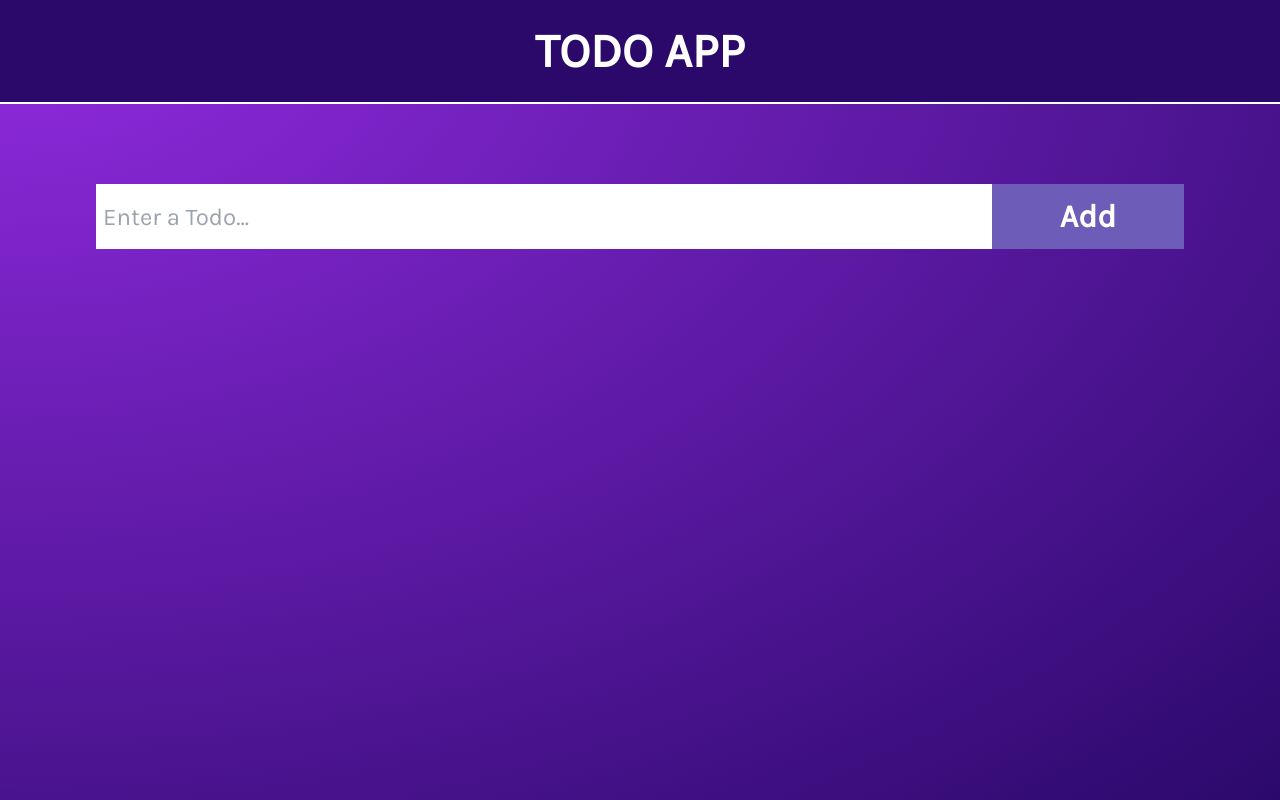
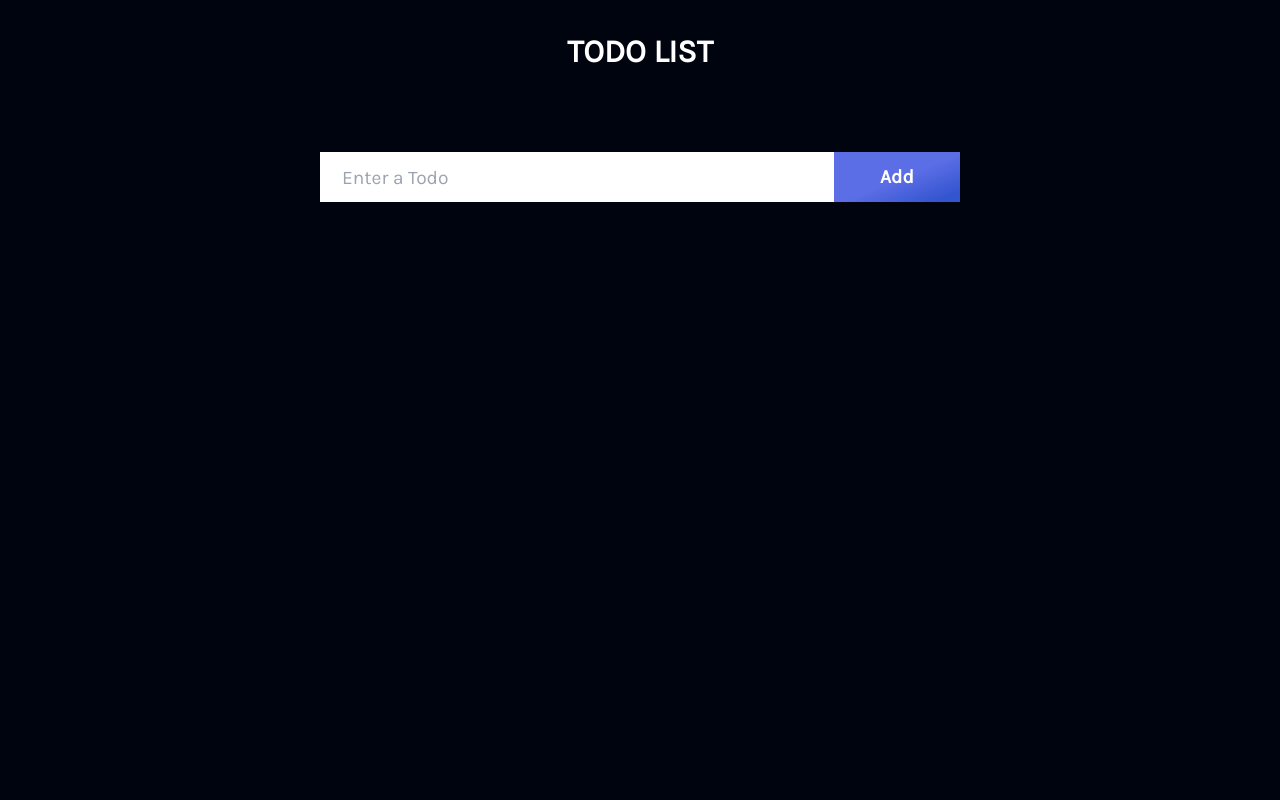
Before and after one commit to Cornerstone-04/todo-app, a React (Create React App) app: page / in a window 1280 px wide. Built offline with nearby package versions, Linux system fonts and the light colour scheme.

Commit message:
feat: Change app layout

```diff
--- a/public/index.html
+++ b/public/index.html
@@ -13,17 +13,12 @@
     <link rel="manifest" href="%PUBLIC_URL%/manifest.json" />
     <style>
       body {
-        background: radial-gradient(
-          at top left,
-          rgba(146, 43, 225, 1) 0%,
-          rgba(43, 9, 107, 1) 100%
-        );
-        background-repeat: no-repeat;
+        background: #00040f;
         width: 100%;
         min-height: 100vh;
         margin: 0;
         padding: 0;
-        padding-bottom: 20px;
+        padding-bottom: 40px;
         scroll-behavior: smooth;
       }
     </style>
--- a/src/App.jsx
+++ b/src/App.jsx
@@ -1,6 +1,6 @@
 import React, { useState, useEffect } from 'react'
 import "./index.css"
-import { Header, Text, Todo } from './Components';
+import { Header, Form, List } from './Components';
 
 function App() {
   const initialState = JSON.parse(localStorage.getItem("todo")) || [];
@@ -15,7 +15,7 @@ function App() {
   return (
     <div className="App">
       <Header />
-      <Text
+      <Form
         input={input}
         setInput={setInput}
         todo={todo}
@@ -23,7 +23,7 @@ function App() {
         editTodo={editTodo}
         setEditTodo={setEditTodo}
       />
-      <Todo
+      <List
         todo={todo}
         setTodo={setTodo}
         setEditTodo={setEditTodo} />
--- /dev/null
+++ b/src/Components/Form.jsx
@@ -0,0 +1,57 @@
+import React, { useEffect } from "react";
+import "../index.css";
+import { v4 as uuidv4 } from "uuid";
+
+const Form = ({ input, setInput, todo, setTodo, editTodo, setEditTodo }) => {
+  const updateTodo = (title, id, completed) => {
+    const newTodo = todo.map((todo) =>
+      todo.id === id ? { title, id, completed } : todo
+    );
+    setTodo(newTodo);
+    setEditTodo("");
+  };
+  useEffect(() => {
+    if (editTodo) {
+      setInput(editTodo.title);
+    } else {
+      setInput("");
+    }
+  }, [setInput, editTodo]);
+
+  const onInputChange = (event) => {
+    setInput(event.target.value);
+  };
+
+  const onFormSubmit = (event) => {
+    event.preventDefault();
+    if (!editTodo) {
+      setTodo([...todo, { id: uuidv4(), title: input, completed: false }]);
+      setInput("");
+    } else {
+      updateTodo(input, editTodo.id, editTodo.completed);
+    }
+  };
+  return (
+    <form
+      onSubmit={onFormSubmit}
+      className="md:w-[50%] w-[90%] flex justify-center items-center my-0 mx-auto mb-[50px]"
+    >
+      <input
+        className="py-0 px-[20px] w-full outline-none h-[50px] border-2 border-transparent text-[1.2rem] font-karla bg-white transition-all ease-linear"
+        type="text"
+        placeholder="Enter a Todo"
+        value={input}
+        required
+        onChange={onInputChange}
+      />
+      <button
+        type="submit"
+        className="font-black text-[1.2rem] font-karla bg-blue-gradient text-white w-[25%] h-[50px] p-0 border-0 cursor-pointer flex justify-center items-center hover:bg-[#311987] active:bg-[#311987] transition-all ease-linear"
+      >
+        {editTodo ? "OK" : "Add"}
+      </button>
+    </form>
+  );
+};
+
+export default Form;
--- a/src/Components/Header.jsx
+++ b/src/Components/Header.jsx
@@ -1,12 +1,12 @@
-import React from 'react'
-import "../index.css"
+import React from "react";
+import "../index.css";
 
-export default function Header() {
-    return (
-        <div className="text-white uppercase w-full h-[6.5rem] flex justify-center items-center border-b-2 border-b-white my-0 mx-auto mb-[5rem] bg-[#2b096b]">
-            <h1 className='font-bold text-[3rem] font-karla m-0'>
-                Todo App
-            </h1>
-        </div>
-    )
-}
+const Header = () => {
+  return (
+    <div className="text-white uppercase w-full h-[6.5rem] flex justify-center items-center my-0 mx-auto mb-[3rem] bg-[#00040f]">
+      <h1 className="font-bold text-[2rem] font-karla m-0">Todo List</h1>
+    </div>
+  );
+};
+
+export default Header;
--- a/src/Components/Text.jsx
+++ /dev/null
@@ -1,50 +0,0 @@
-import React, { useEffect } from 'react'
-import "../index.css"
-import { v4 as uuidv4 } from "uuid";
-
-export default function Text({ input, setInput, todo, setTodo, editTodo, setEditTodo }) {
-    const updateTodo = (title, id, completed) => {
-        const newTodo = todo.map((todo) =>
-            todo.id === id ? { title, id, completed } : todo
-        )
-        setTodo(newTodo);
-        setEditTodo("");
-    };
-    useEffect(() => {
-        if (editTodo) {
-            setInput(editTodo.title);
-        } else {
-            setInput("");
-        }
-    }, [setInput, editTodo])
-
-    const onInputChange = (event) => {
-        setInput(event.target.value);
-    };
-
-    const onFormSubmit = (event) => {
-        event.preventDefault();
-        if (!editTodo) {
-            setTodo([...todo, { id: uuidv4(), title: input, completed: false }]);
-            setInput("");
-        } else {
-            updateTodo(input, editTodo.id, editTodo.completed)
-        }
-
-    }
-    return (
-        <form onSubmit={onFormSubmit} className="form">
-            <input
-                className="input__section"
-                type="text"
-                placeholder="Enter a Todo..."
-                value={input}
-                required
-                onChange={onInputChange}
-            />
-            <button type="submit" className="button__add">
-                {editTodo ? "OK" : "Add"}
-            </button>
-        </form>
-    )
-}
--- a/src/Components/index.jsx
+++ b/src/Components/index.jsx
@@ -1,5 +1,5 @@
 import Header from "./Header";
-import Text from "./Text";
-import Todo from "./Todo";
+import Form from "./Form";
+import List from "./List";
 
-export {Header, Text, Todo}
+export { Header, Form, List };
--- a/src/index.css
+++ b/src/index.css
@@ -34,32 +34,38 @@ code {
   font-family: "Poppins", sans-serif;
 }
 
+.bg-blue-gradient {
+  background: linear-gradient(
+    157.81deg,
+    #5c6ee6 51.94%,
+    #3355cf 90.29%
+  );
+}
+.bg-black-gradient {
+  background: linear-gradient(
+    -168.39deg,
+    #ffffff -278.56%,
+    #6d6d6d -78.47%,
+    #11101d 91.61%
+  );
+}
+
 @layer components {
   .App {
-    @apply flex flex-col justify-center items-center w-full min-h-[screen] text-center mx-auto my-0;
+    @apply flex flex-col justify-center items-center w-full text-center mx-auto my-0 bg-[#00040f];
   }
 
-  .form {
-    @apply w-full flex justify-center items-center my-0 mx-auto mb-[50px];
-  }
-
-  .input__section {
-    @apply py-0 pl-[5px] pr-[10px] w-[70%] outline-none h-[65px] border-2 border-transparent text-[1.5rem] font-karla bg-white transition-all ease-linear;
-  }
-  .button__add {
-    @apply font-black sm:text-[2rem] text-[1rem] font-karla bg-[#6d5cb8] text-white w-[15%] h-[65px] p-0 border-0 cursor-pointer flex justify-center items-center hover:bg-[#311987] active:bg-[#311987] transition-all ease-linear;
-  }
   .message__area {
-    @apply flex flex-col items-center gap-[15px] p-0 w-full mx-auto;
+    @apply flex flex-col items-center gap-[15px] p-0 w-[90%] mx-auto md:w-[50%] min-h-full;
   }
   .todo__list {
-    @apply m-0 w-[85%] px-[20px] py-0 min-h-[70px] bg-[#d8d4d4] border border-[#20232a] flex justify-center items-start flex-col gap-[10px];
+    @apply m-0 w-full px-[20px] py-[10px] min-h-[70px] bg-black-gradient border border-[#20232a] flex justify-center items-start flex-col gap-[20px] text-white;
   }
   .list__holder {
     @apply w-full bg-transparent;
   }
   .list {
-    @apply bg-transparent border-0 outline-none w-full h-full flex p-0 text-left justify-start mb-0 break-words text-[1.25rem] font-karla;
+    @apply bg-transparent border-0 outline-none w-full h-full flex p-0 text-left justify-start mb-0 break-words text-base md:text-[18px] font-karla;
   }
   .edit__btn {
     @apply bg-inherit text-[#178131] border-none cursor-pointer hover:text-[#20232a];
@@ -74,6 +80,6 @@ code {
     @apply text-[0.75rem] w-[1.5rem];
   }
   .date__holder {
-    @apply w-full flex justify-between font-bold text-[1rem] font-karla;
+    @apply w-full flex justify-between font-bold text-xs md:text-sm font-karla;
   }
 }
--- a/src/styles.css
+++ b/src/styles.css
@@ -563,6 +563,148 @@ video {
   --tw-backdrop-sepia:  ;
 }
 
+.App{
+  margin-left: auto;
+  margin-right: auto;
+  margin-top: 0px;
+  margin-bottom: 0px;
+  display: flex;
+  width: 100%;
+  flex-direction: column;
+  align-items: center;
+  justify-content: center;
+  --tw-bg-opacity: 1;
+  background-color: rgb(0 4 15 / var(--tw-bg-opacity));
+  text-align: center;
+}
+
+.message__area{
+  margin-left: auto;
+  margin-right: auto;
+  display: flex;
+  min-height: 100%;
+  width: 90%;
+  flex-direction: column;
+  align-items: center;
+  gap: 15px;
+  padding: 0px;
+}
+
+@media (min-width: 768px){
+  .message__area{
+    width: 50%;
+  }
+}
+
+.todo__list{
+  margin: 0px;
+  display: flex;
+  min-height: 70px;
+  width: 100%;
+  flex-direction: column;
+  align-items: flex-start;
+  justify-content: center;
+  gap: 20px;
+  border-width: 1px;
+  --tw-border-opacity: 1;
+  border-color: rgb(32 35 42 / var(--tw-border-opacity));
+  padding-left: 20px;
+  padding-right: 20px;
+  padding-top: 10px;
+  padding-bottom: 10px;
+  --tw-text-opacity: 1;
+  color: rgb(255 255 255 / var(--tw-text-opacity));
+  background: linear-gradient(
+    -168.39deg,
+    #ffffff -278.56%,
+    #6d6d6d -78.47%,
+    #11101d 91.61%
+  );
+}
+
+.list__holder{
+  width: 100%;
+  background-color: transparent;
+}
+
+.list{
+  margin-bottom: 0px;
+  display: flex;
+  height: 100%;
+  width: 100%;
+  justify-content: flex-start;
+  overflow-wrap: break-word;
+  border-width: 0px;
+  background-color: transparent;
+  padding: 0px;
+  text-align: left;
+  font-family: Karla, serif;
+  font-size: 1rem;
+  line-height: 1.5rem;
+  outline: 2px solid transparent;
+  outline-offset: 2px;
+}
+
+@media (min-width: 768px){
+  .list{
+    font-size: 18px;
+  }
+}
+
+.edit__btn{
+  cursor: pointer;
+  border-style: none;
+  background-color: inherit;
+  --tw-text-opacity: 1;
+  color: rgb(23 129 49 / var(--tw-text-opacity));
+}
+
+.edit__btn:hover{
+  --tw-text-opacity: 1;
+  color: rgb(32 35 42 / var(--tw-text-opacity));
+}
+
+.delete__btn{
+  cursor: pointer;
+  border-style: none;
+  background-color: inherit;
+  --tw-text-opacity: 1;
+  color: rgb(192 61 41 / var(--tw-text-opacity));
+}
+
+.delete__btn:hover{
+  --tw-text-opacity: 1;
+  color: rgb(32 35 42 / var(--tw-text-opacity));
+}
+
+.eod{
+  display: flex;
+  align-items: center;
+  justify-content: space-between;
+}
+
+.eod__btn{
+  width: 1.5rem;
+  font-size: 0.75rem;
+}
+
+.date__holder{
+  display: flex;
+  width: 100%;
+  justify-content: space-between;
+  font-family: Karla, serif;
+  font-size: 0.75rem;
+  line-height: 1rem;
+  font-weight: 700;
+}
+
+@media (min-width: 768px){
+  .date__holder{
+    font-size: 0.875rem;
+    line-height: 1.25rem;
+  }
+}
+
 .m-0{
   margin: 0px;
 }
@@ -577,8 +719,12 @@ video {
   margin-right: auto;
 }
 
-.mb-\[5rem\]{
-  margin-bottom: 5rem;
+.mb-\[3rem\]{
+  margin-bottom: 3rem;
+}
+
+.mb-\[50px\]{
+  margin-bottom: 50px;
 }
 
 .flex{
@@ -589,8 +735,24 @@ video {
   height: 6.5rem;
 }
 
+.h-\[50px\]{
+  height: 50px;
+}
+
 .w-full{
   width: 100%;
+}
+
+.w-\[90\%\]{
+  width: 90%;
+}
+
+.w-\[25\%\]{
+  width: 25%;
+}
+
+.cursor-pointer{
+  cursor: pointer;
 }
 
 .items-center{
@@ -601,26 +763,60 @@ video {
   justify-content: center;
 }
 
-.border-b-2{
-  border-bottom-width: 2px;
+.border-2{
+  border-width: 2px;
 }
 
-.border-b-white{
-  --tw-border-opacity: 1;
-  border-bottom-color: rgb(255 255 255 / var(--tw-border-opacity));
+.border-0{
+  border-width: 0px;
 }
 
-.bg-\[\#2b096b\]{
-  --tw-bg-opacity: 1;
-  background-color: rgb(43 9 107 / var(--tw-bg-opacity));
+.border-transparent{
+  border-color: transparent;
 }
 
-.text-\[3rem\]{
-  font-size: 3rem;
+.bg-\[\#00040f\]{
+  --tw-bg-opacity: 1;
+  background-color: rgb(0 4 15 / var(--tw-bg-opacity));
+}
+
+.bg-white{
+  --tw-bg-opacity: 1;
+  background-color: rgb(255 255 255 / var(--tw-bg-opacity));
+}
+
+.p-0{
+  padding: 0px;
+}
+
+.py-0{
+  padding-top: 0px;
+  padding-bottom: 0px;
+}
+
+.px-\[20px\]{
+  padding-left: 20px;
+  padding-right: 20px;
+}
+
+.font-karla{
+  font-family: Karla, serif;
+}
+
+.text-\[2rem\]{
+  font-size: 2rem;
+}
+
+.text-\[1\.2rem\]{
+  font-size: 1.2rem;
 }
 
 .font-bold{
   font-weight: 700;
+}
+
+.font-black{
+  font-weight: 900;
 }
 
 .uppercase{
@@ -632,7 +828,84 @@ video {
   color: rgb(255 255 255 / var(--tw-text-opacity));
 }
 
+.outline-none{
+  outline: 2px solid transparent;
+  outline-offset: 2px;
+}
+
 .filter{
   -webkit-filter: var(--tw-blur) var(--tw-brightness) var(--tw-contrast) var(--tw-grayscale) var(--tw-hue-rotate) var(--tw-invert) var(--tw-saturate) var(--tw-sepia) var(--tw-drop-shadow);
           filter: var(--tw-blur) var(--tw-brightness) var(--tw-contrast) var(--tw-grayscale) var(--tw-hue-rotate) var(--tw-invert) var(--tw-saturate) var(--tw-sepia) var(--tw-drop-shadow);
 }
+
+.transition-all{
+  transition-property: all;
+  transition-timing-function: cubic-bezier(0.4, 0, 0.2, 1);
+  transition-duration: 150ms;
+}
+
+.ease-linear{
+  transition-timing-function: linear;
+}
+
+::-webkit-scrollbar {
+  width: 5px;
+}
+
+::-webkit-scrollbar-track {
+  background: #023787;
+  box-shadow: inset 0 0 5px #616161;
+  border-left: 1px solid #200e32;
+}
+
+::-webkit-scrollbar-thumb {
+  background: #fff;
+  width: 5px;
+  border-left: 1px solid #200e32;
+  border-radius: 10px;
+}
+
+*,
+*::before,
+*::after {
+  margin: 0;
+  padding: 0;
+  box-sizing: border-box;
+}
+
+code {
+  font-family: "Poppins", sans-serif;
+}
+
+.bg-blue-gradient {
+  background: linear-gradient(
+    157.81deg,
+    #5c6ee6 51.94%,
+    #3355cf 90.29%
+  );
+}
+
+.bg-black-gradient {
+  background: linear-gradient(
+    -168.39deg,
+    #ffffff -278.56%,
+    #6d6d6d -78.47%,
+    #11101d 91.61%
+  );
+}
+
+.hover\:bg-\[\#311987\]:hover{
+  --tw-bg-opacity: 1;
+  background-color: rgb(49 25 135 / var(--tw-bg-opacity));
+}
+
+.active\:bg-\[\#311987\]:active{
+  --tw-bg-opacity: 1;
+  background-color: rgb(49 25 135 / var(--tw-bg-opacity));
+}
+
+@media (min-width: 768px){
+  .md\:w-\[50\%\]{
+    width: 50%;
+  }
+}
```
Also changed, not shown: src/Components/List.jsx (renamed from src/Components/Todo.jsx, +13 -7 lines).
